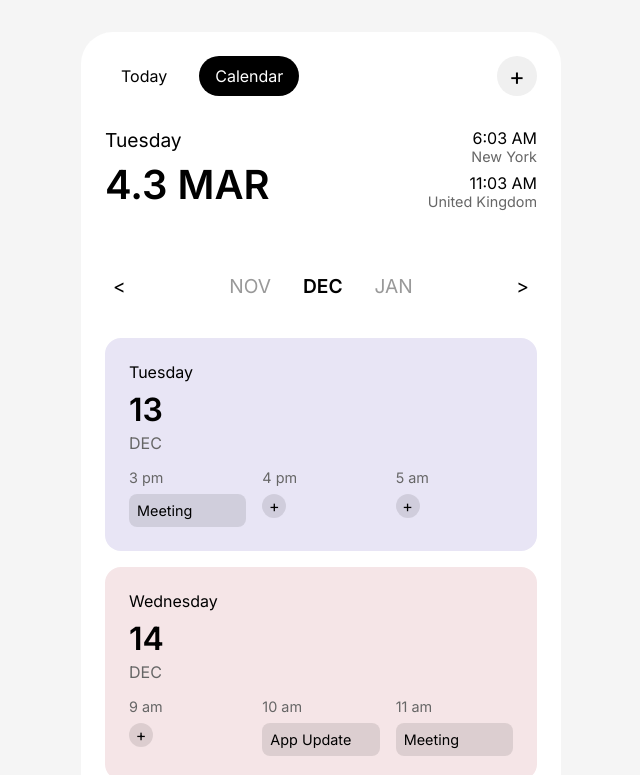
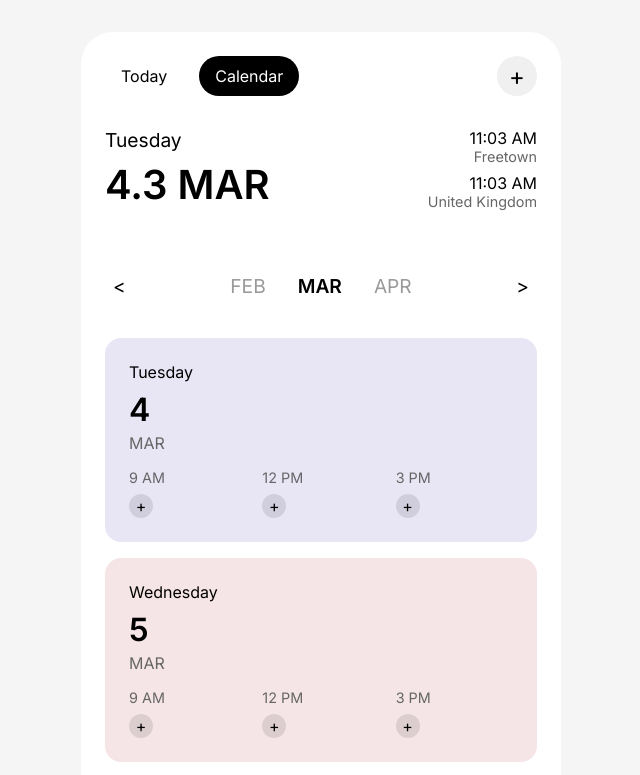
Before and after one commit to stElmitchay/task-manager, a plain HTML site: page index.html in a window 1280 px wide. Both pictures are taken after a click on the button "Calendar". Shown: the top 775 px of the page, without its empty margins (319-959 px from the left). Drawn offline with Linux system fonts and the light colour scheme.

Commit message:
final commit

```diff
--- a/index.html
+++ b/index.html
@@ -16,7 +16,6 @@
                 <button class="add-task">+</button>
             </nav>
         </header>
-
         <main>
             <div class="date-display">
                 <div class="date-main">
@@ -29,7 +28,7 @@
                 <div class="time-zones">
                     <div class="time">
                         <span>1:20 PM</span>
-                        <span class="location">New York</span>
+                        <span class="location">Freetown</span>
                     </div>
                     <div class="time">
                         <span>6:20 PM</span>
@@ -41,7 +40,6 @@
             <div class="tasks-section">
                 <div class="section-header">
                     <h2>Today's tasks</h2>
-                    <span>Reminders</span>
                 </div>
 
                 <div class="task-list">
--- a/index.js
+++ b/index.js
@@ -7,6 +7,9 @@ document.addEventListener('DOMContentLoaded', () => {
     const taskList = document.querySelector('.task-list');
     const tasksSection = document.querySelector('.tasks-section');
     const calendarSection = document.querySelector('.calendar-section');
+    const prevMonthBtn = document.querySelector('.prev-month');
+    const nextMonthBtn = document.querySelector('.next-month');
+    let currentDisplayDate = new Date();
 
     // Update current time and date
     function updateDateTime() {
@@ -24,12 +27,11 @@ document.addEventListener('DOMContentLoaded', () => {
 
         // Update times
         const nyTime = new Date().toLocaleString('en-US', {
-            timeZone: 'America/New_York',
+            timeZone: 'Africa/Freetown',
             hour: 'numeric',
             minute: '2-digit',
             hour12: true
         });
-
         const ukTime = new Date().toLocaleString('en-US', {
             timeZone: 'Europe/London',
             hour: 'numeric',
@@ -161,7 +163,18 @@ document.addEventListener('DOMContentLoaded', () => {
         if (e.target === modal) modal.classList.remove('show');
     });
 
-    // Navigation buttons
+    // Add calendar navigation handlers
+    prevMonthBtn.addEventListener('click', () => {
+        currentDisplayDate.setMonth(currentDisplayDate.getMonth() - 1);
+        generateCalendarDays(currentDisplayDate);
+    });
+
+    nextMonthBtn.addEventListener('click', () => {
+        currentDisplayDate.setMonth(currentDisplayDate.getMonth() + 1);
+        generateCalendarDays(currentDisplayDate);
+    });
+
+    // Update the navigation buttons event listener
     const navButtons = document.querySelectorAll('nav button:not(.add-task)');
     navButtons.forEach(button => {
         button.addEventListener('click', () => {
@@ -171,6 +184,7 @@ document.addEventListener('DOMContentLoaded', () => {
             if (button.textContent === 'Calendar') {
                 tasksSection.style.display = 'none';
                 calendarSection.style.display = 'block';
+                generateCalendarDays(new Date()); // Generate calendar when switching to calendar view
             } else {
                 tasksSection.style.display = 'block';
                 calendarSection.style.display = 'none';
@@ -181,4 +195,63 @@ document.addEventListener('DOMContentLoaded', () => {
     // Initialize time updates
     updateDateTime();
     setInterval(updateDateTime, 60000);
+
+    // Initialize calendar
+    generateCalendarDays(new Date());
 });
+
+// Add these helper functions at the top of your file
+function getMonthName(month) {
+    const months = ['JAN', 'FEB', 'MAR', 'APR', 'MAY', 'JUN', 'JUL', 'AUG', 'SEP', 'OCT', 'NOV', 'DEC'];
+    return months[month];
+}
+
+function getDayName(day) {
+    const days = ['Sunday', 'Monday', 'Tuesday', 'Wednesday', 'Thursday', 'Friday', 'Saturday'];
+    return days[day];
+}
+
+// Add this function to generate calendar days
+function generateCalendarDays(date = new Date()) {
+    const calendarDays = document.querySelector('.calendar-days');
+    calendarDays.innerHTML = ''; // Clear existing days
+
+    // Get current date info
+    const currentDate = date.getDate();
+    const currentMonth = date.getMonth();
+    const currentYear = date.getFullYear();
+
+    // Update month navigation
+    document.querySelector('.prev-month-label').textContent = getMonthName(currentMonth - 1 < 0 ? 11 : currentMonth - 1);
+    document.querySelector('.current-month-label').textContent = getMonthName(currentMonth);
+    document.querySelector('.next-month-label').textContent = getMonthName(currentMonth + 1 > 11 ? 0 : currentMonth + 1);
+
+    // Generate 3 days starting from current date
+    for (let i = 0; i < 3; i++) {
+        const dayDate = new Date(currentYear, currentMonth, currentDate + i);
+        const dayElement = document.createElement('div');
+        dayElement.className = 'calendar-day';
+
+        dayElement.innerHTML = `
+            <span class="day-label">${getDayName(dayDate.getDay())}</span>
+            <span class="date-number">${dayDate.getDate()}</span>
+            <span class="month-label">${getMonthName(dayDate.getMonth())}</span>
+            <div class="time-slots">
+                <div class="time-slot">
+                    <span class="time">9 AM</span>
+                    <div class="add-event">+</div>
+                </div>
+                <div class="time-slot">
+                    <span class="time">12 PM</span>
+                    <div class="add-event">+</div>
+                </div>
+                <div class="time-slot">
+                    <span class="time">3 PM</span>
+                    <div class="add-event">+</div>
+                </div>
+            </div>
+        `;
+
+        calendarDays.appendChild(dayElement);
+    }
+}
```
